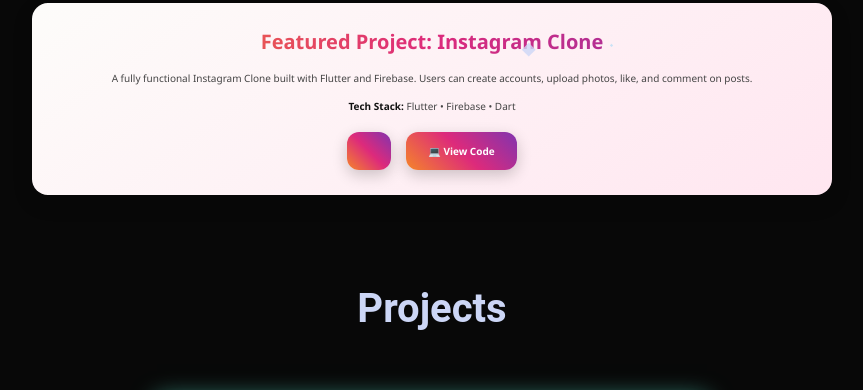
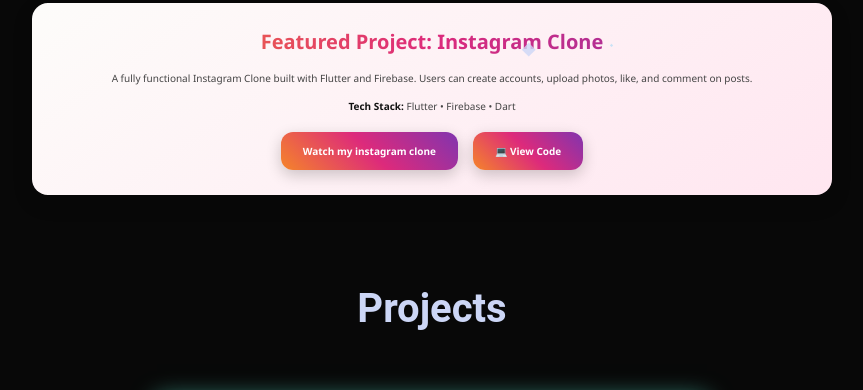
Before and after one commit to Ilona-Shalagin/ilona-portfolio, a plain HTML site: page index.html in a window 1280 px wide. Shown: the part 871-1261 px from the top of the page, without its empty margins (208-1071 px from the left). Drawn offline with nearby package versions, Linux system fonts and the light colour scheme; animation ran at ten frames a second; a script that the page names is missing.

Commit message:
Update index.html

```diff
--- a/index.html
+++ b/index.html
@@ -61,7 +61,7 @@
     Users can create accounts, upload photos, like, and comment on posts.</p>
  <p><strong>Tech Stack:</strong> Flutter • Firebase • Dart</p>
   <div class="buttons">
-    <a href="https://www.youtube.com/watch?v=7aXDcwlh_Ck&t=2s" target="_blank">
+    <a href="https://www.youtube.com/watch?v=7aXDcwlh_Ck&t=2s" target="_blank">Watch my instagram clone</a>
     <a href="https://github.com/ilonashalagin/instagram-clone" target="_blank">💻 View Code</a>
    </section>
          <section class="section" id="projects">
```
